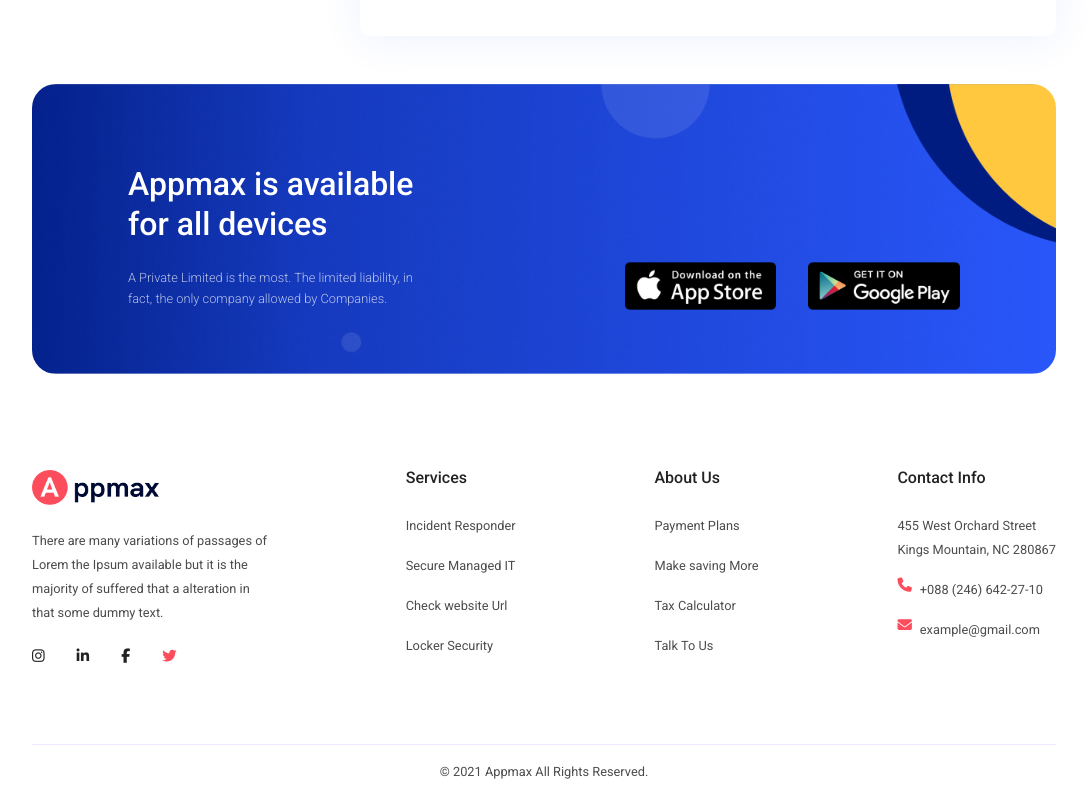
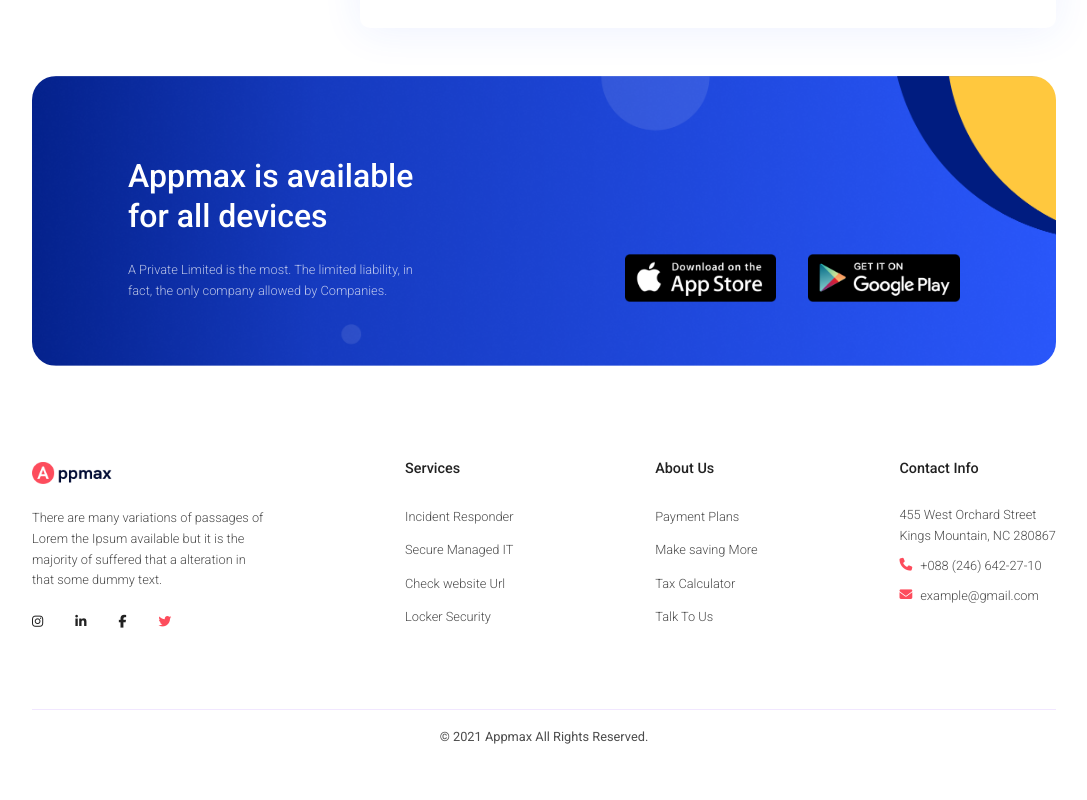
Before and after one commit to lapyaet/career-detials, a plain HTML site: page index.html in a window 1280 px wide. Shown: the part 1515-2315 px from the top of the page, without its empty margins (96-1183 px from the left). After the commit the page ends 2280 px from the top, so only its background shows below. Drawn offline with Linux system fonts and the light colour scheme; a web font is replaced by a local one.

Commit message:
template

```diff
--- a/css/contact.css
+++ b/css/contact.css
@@ -14,19 +14,21 @@
 }
 
 .contact__container-item1 img {
-    width: 8rem;
-    height: auto;
+   width: 5rem;
+   height: auto;
 }
 
 .contact__container-item1 p {
     opacity: 0.7;
     font-size: 0.8rem;
+    line-height: 1.3rem;
+    font-weight: 300;
 }
 
 .contact__container-item1-icon {
     display: flex;
     gap: 2rem;
-    font-size: 0.9rem;
+    font-size: 0.8rem;
 }
 
 .contact__container-item1-icon i:nth-child(4) {
@@ -36,35 +38,38 @@
 .contact__container-item2 {
     display: flex;
     flex-direction: column;
-    gap: 1rem;
+    gap: 0.6rem;
 }
 
 .contact__container-item2 h4 {
-    font-size: 1rem;
+    font-size: 0.9rem;
     font-weight: 500;
-    margin-bottom: 0.8rem;
+    margin-bottom: 1.2rem;
 }
 
 .contact__container-item2 p {
     opacity: 0.7;
     font-size: 0.8rem;
+    font-weight: 300;
 }
 
 .contact__container-item4 {
     display: flex;
     flex-direction: column;
-    gap: 1rem;
+    gap: 0.6rem;
 }
 
 .contact__container-item4 h4 {
-    font-size: 1rem;
+    font-size: 0.9rem;
     font-weight: 500;
-    margin-bottom: 0.8rem;
+    margin-bottom: 1.2rem;
 }
 
 .contact__container-item4 p {
     font-size: 0.8rem;
     opacity: 0.7;
+    line-height: 1.3rem;
+    font-weight: 300;
 }
 
 .contact__container-item4-icon {
@@ -73,8 +78,9 @@
 }
 
 .contact__container-item4-icon i {
-    font-size: 0.9rem;
+    font-size: 0.8rem;
     color: #FD4C5C;
+    padding-top: 0.2rem;
 }
 
 @media (min-width:0) and (max-width:480px) {
--- a/css/header.css
+++ b/css/header.css
@@ -9,13 +9,14 @@
 }
 
 .header img {
-    height: 2rem;
+    height: 1.5rem;
     width: auto;
 }
 
 nav ul {
     display: flex;
     gap: 1.5rem;
+    padding-left: 4rem;
 }
 
 nav ul li a {
@@ -64,7 +65,7 @@
 
 
 
-@media (min-width:0) and (max-width:580px) {
+@media (min-width:0) and (max-width:620px) {
     .header {
         width: 90%;
     }
--- a/index.html
+++ b/index.html
@@ -4,7 +4,7 @@
     <meta charset="UTF-8">
     <meta http-equiv="X-UA-Compatible" content="IE=edge">
     <meta name="viewport" content="width=device-width, initial-scale=1.0">
-    <title>Career Detials</title>
+    <title>Career Details</title>
     <link rel="stylesheet" href="./css/style.css">
 </head>
 <body>
@@ -46,7 +46,7 @@
 
         <div class="home__container">
             <h3>
-                Career Detials
+                Career Details
             </h3>
             <p class="text">
                 An enim nullam tempor sapien gravida donec enim ipsum
```
